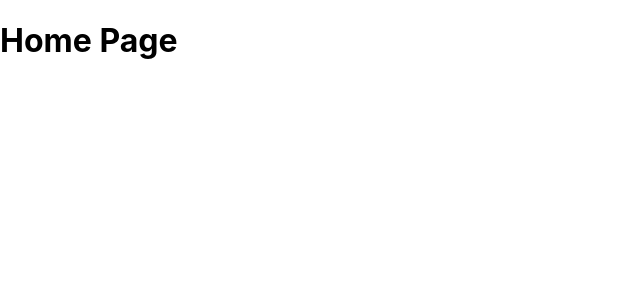
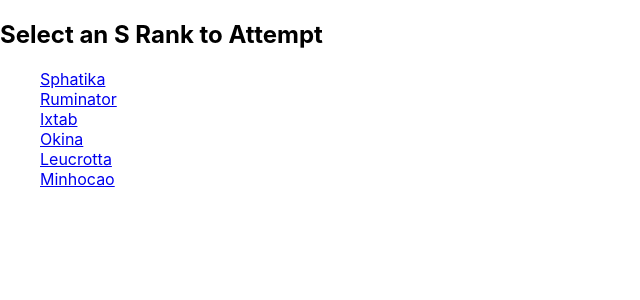
Before and after one commit to MattKeane/ffxiv-kcs-counter-front, a React (Create React App) app: page / in a window 1280 px wide. Shown: the top 300 px of the page, without its empty margins (0-640 px from the left). Built offline with nearby package versions, Linux system fonts and the light colour scheme.

Commit message:
adds list of links to home page

```diff
--- a/src/pages/Home/index.js
+++ b/src/pages/Home/index.js
@@ -1,3 +1,48 @@
+import { Link } from 'react-router-dom';
+import './style.css';
+
 export default function Home() {
-    return <h1>Home Page</h1>;
+    const sRanks = [
+        {
+            name: 'Sphatika',
+            link: '/sphatika',
+        },
+        {
+            name: 'Ruminator',
+            link: '/ruminator',
+        },
+        {
+            name: 'Ixtab',
+            link: '/ixtab',
+        },
+        {
+            name: 'Okina',
+            link: '/okina',
+        },
+        {
+            name: 'Leucrotta',
+            link: '/leucrotta',
+        },
+        {
+            name: 'Minhocao',
+            link: '/minhocao',
+        },
+    ];
+
+    const sRankLinks = sRanks.map(sRank => (
+        <li>
+            <Link to={ sRank.link }>
+                { sRank.name }
+            </Link>
+        </li>)
+    );
+
+    return (
+        <>
+            <h2>Select an S Rank to Attempt</h2>
+            <ul>
+                { sRankLinks }
+            </ul>
+        </>
+    );
 }
--- /dev/null
+++ b/src/pages/Home/style.css
@@ -0,0 +1,3 @@
+ul {
+    list-style: none;
+}
```
